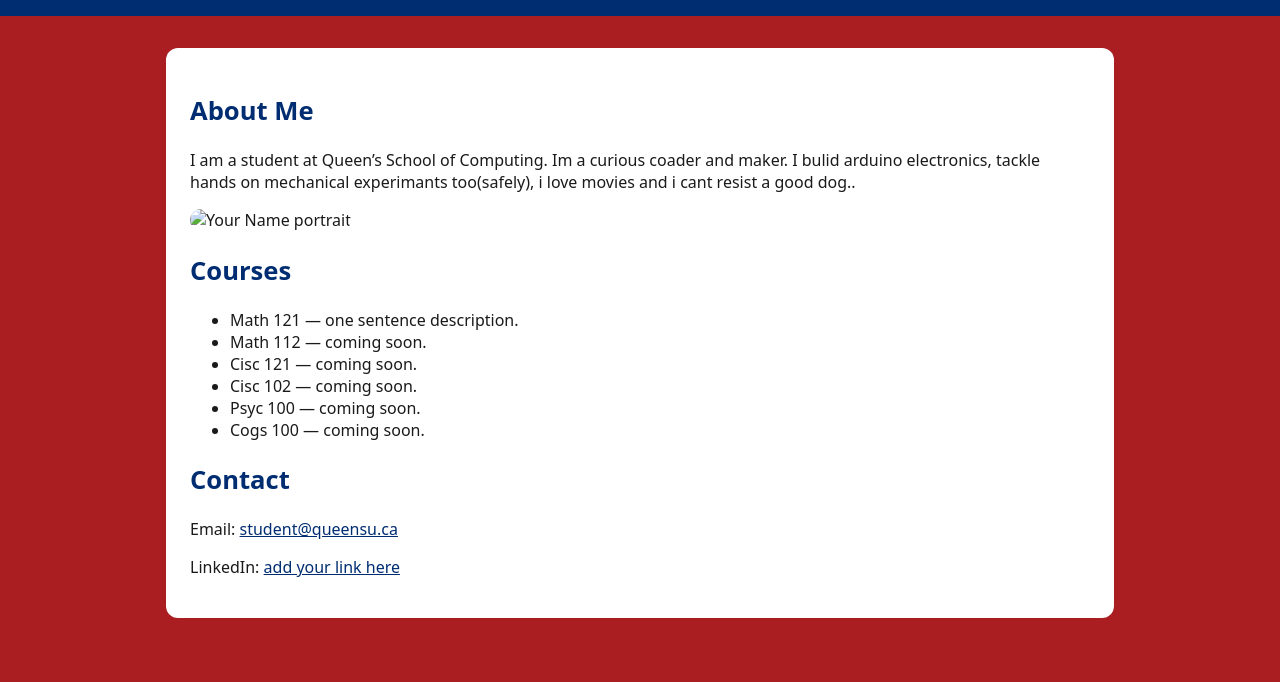
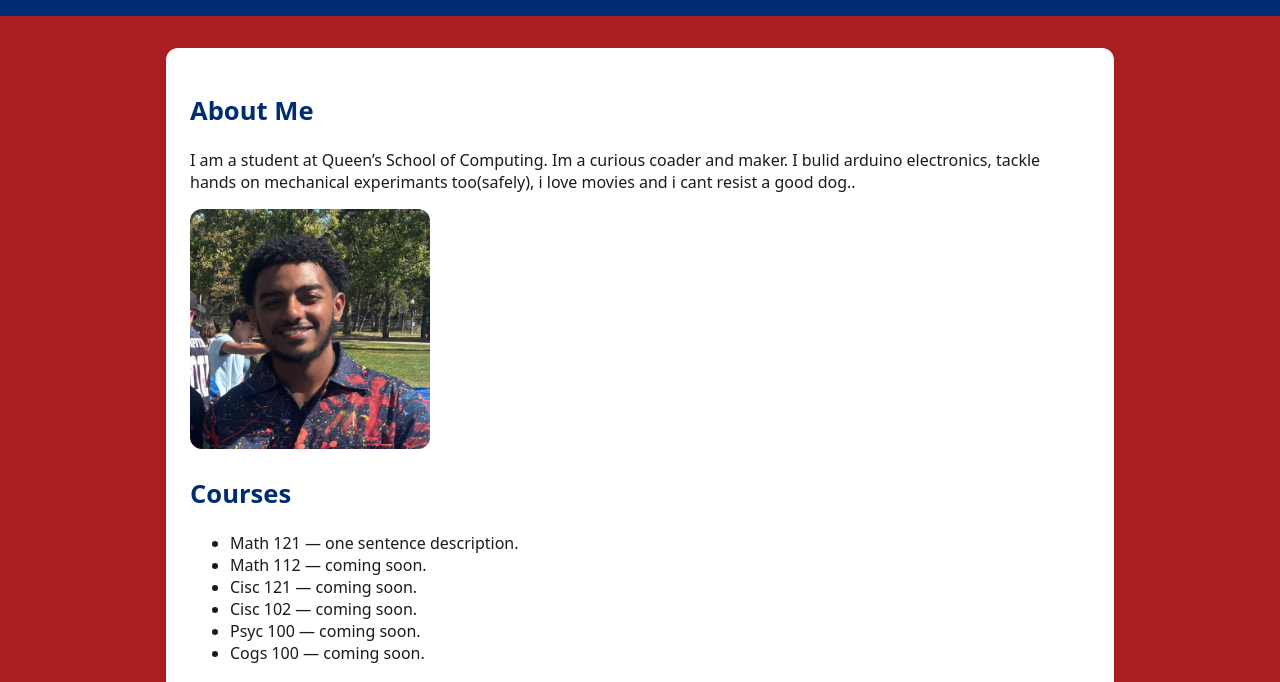
Before and after one commit to Natan-wub/queens-student-page, a plain HTML site: page index.html in a window 1280 px wide. Shown: the part 102-784 px from the top of the page. Drawn offline with Linux system fonts and the light colour scheme.

Commit message:
Update index.html

```diff
--- a/index.html
+++ b/index.html
@@ -17,7 +17,7 @@
       <p>I am a student at Queen’s School of Computing. Im a curious coader and maker. I bulid arduino electronics, tackle hands on mechanical experimants too(safely), i love movies and i cant resist a good dog.<!-- replace with interests -->.</p>
 
       <!-- ====== PHOTO (upload me.jpg to repo root, then update the src below) ====== -->
-      <img src="me.jpg" alt="Your Name portrait" width="240" height="240" />
+      <img src="photo_2025-09-15_20-47-20.jpg" alt="Natan Atnafu's portrait" width="240" height="240" />
 
       <!-- ====== PROJECTS/COURSES (add or rename items to courses instead of projects) ====== -->
       <h2>Courses</h2>
```
